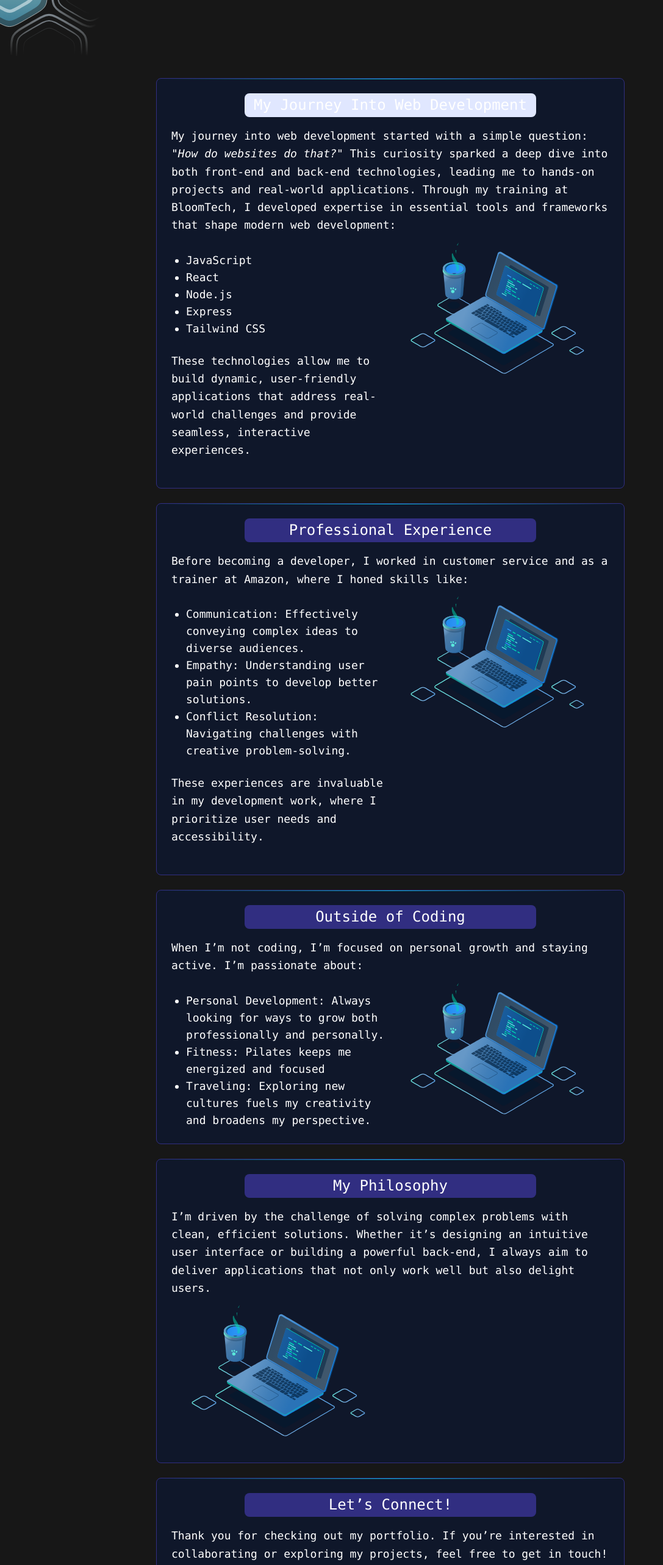
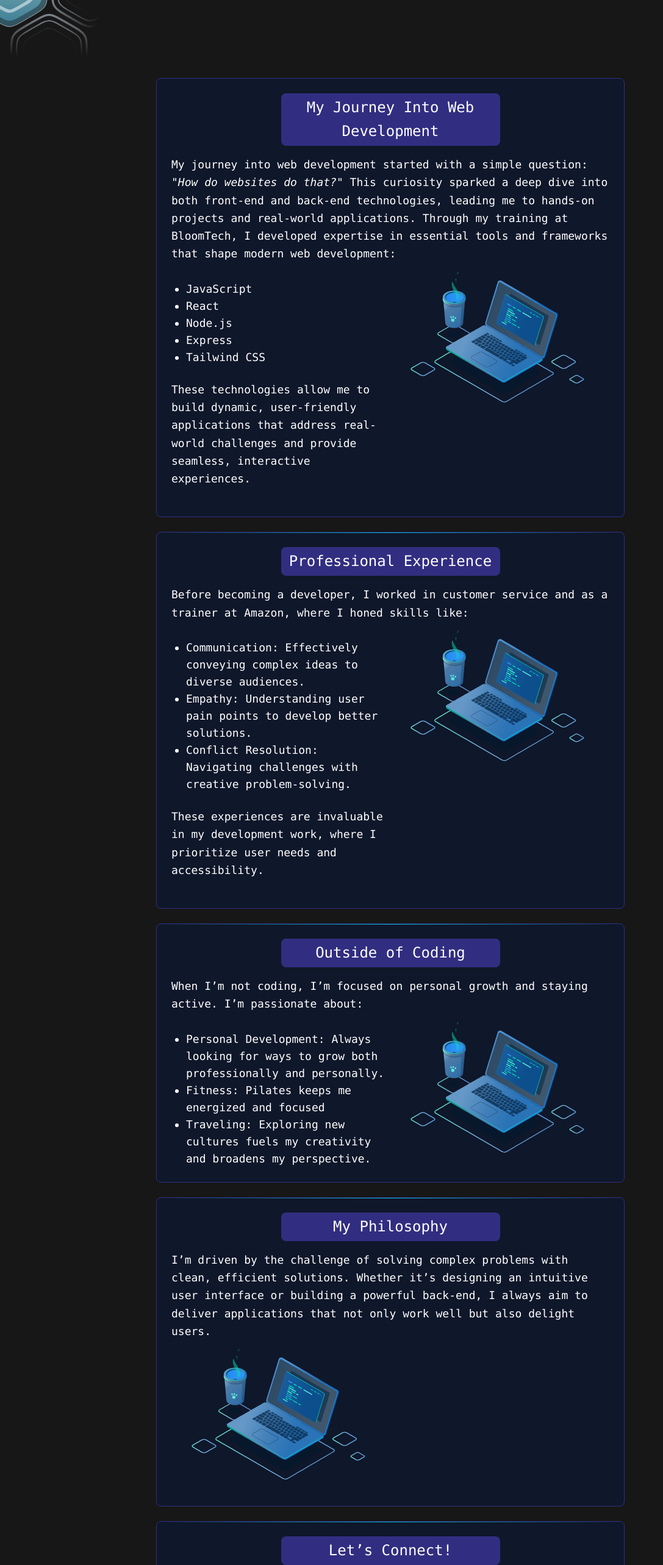
Before and after one commit to FarhanaUK/Portfolio, a React (Vite) app in the folder portfolio/: page /about in a window 1280 px wide. Shown: the part 100-2666 px from the top of the page at 61% size, without its empty margins (0-1087 px from the left). Built offline with nearby package versions, Linux system fonts and the light colour scheme.

Commit message:
bacground width handled

```diff
--- a/portfolio/src/pages/About.jsx
+++ b/portfolio/src/pages/About.jsx
@@ -6,8 +6,7 @@ function About() {
     <div className="mb-6 text-lg leading-relaxed flex justify-center md:flex-row text-white p-6 md:p-12 mx-4 mt-28">
       <section className="md:w-2/3 space-y-6">
         <div className="flex flex-col items-center border border-indigo-900 rounded-lg bg-slate-900 p-6 relative">
-        <div className="absolute top-0 left-0 w-full h-[1px] bg-gradient-to-r from-transparent via-cyan-500 to-transparent"></div>
-          <h1 className="text-center text-2xl leading-relaxed mb-4 bg-indigo-100 w-full md:w-2/3 rounded-lg w-full mx-auto">
+        <h1 className="text-center text-2xl leading-relaxed mb-4 bg-indigo-900 w-full md:w-2/3 lg:w-1/2 max-w-lg mx-auto rounded-lg py-1">
   My Journey Into Web Development
 </h1>
           <p>
@@ -53,7 +52,7 @@ function About() {
 
         <div className="flex flex-col items-center border border-indigo-900 rounded-lg bg-slate-900 p-6 relative">
         <div className="absolute top-0 left-0 w-full h-[1px] bg-gradient-to-r from-transparent via-cyan-500 to-transparent"></div>
-          <h1 className="text-center text-2xl leading-relaxed mb-4 bg-indigo-900 md:w-2/3 rounded-lg w-full mx-auto">
+        <h1 className="text-center text-2xl leading-relaxed mb-4 bg-indigo-900 w-full md:w-2/3 lg:w-1/2 max-w-lg mx-auto rounded-lg py-1">
         Professional Experience
           </h1>
           <p>
@@ -100,7 +99,7 @@ function About() {
 
         <div className="flex flex-col items-center border border-indigo-900 rounded-lg bg-slate-900 p-6 relative">
         <div className="absolute top-0 left-0 w-full h-[1px] bg-gradient-to-r from-transparent via-cyan-500 to-transparent"></div>
-          <h1 className="text-center text-2xl leading-relaxed mb-4 bg-indigo-900 md:w-2/3 rounded-lg w-full mx-auto">
+        <h1 className="text-center text-2xl leading-relaxed mb-4 bg-indigo-900 w-full md:w-2/3 lg:w-1/2 max-w-lg mx-auto rounded-lg py-1">
         Outside of Coding
           </h1>
           <p>
@@ -141,7 +140,7 @@ function About() {
 
         <div className="flex flex-col items-center border border-indigo-900 rounded-lg bg-slate-900 p-6 relative">
         <div className="absolute top-0 left-0 w-full h-[1px] bg-gradient-to-r from-transparent via-cyan-500 to-transparent"></div>
-        <h1 className="text-center text-2xl leading-relaxed mb-4 bg-indigo-900 md:w-2/3 rounded-lg w-full mx-auto">
+        <h1 className="text-center text-2xl leading-relaxed mb-4 bg-indigo-900 w-full md:w-2/3 lg:w-1/2 max-w-lg mx-auto rounded-lg py-1">
         My Philosophy
           </h1>
           <p>
@@ -169,7 +168,7 @@ function About() {
 
         <div className="flex flex-col items-center border border-indigo-900 rounded-lg bg-slate-900 p-6 relative">
         <div className="absolute top-0 left-0 w-full h-[1px] bg-gradient-to-r from-transparent via-cyan-500 to-transparent"></div>
-        <h1 className="text-center text-2xl leading-relaxed mb-4 bg-indigo-900 md:w-2/3 rounded-lg w-full mx-auto">
+        <h1 className="text-center text-2xl leading-relaxed mb-4 bg-indigo-900 w-full md:w-2/3 lg:w-1/2 max-w-lg mx-auto rounded-lg py-1">
    Let’s Connect!
           </h1>
           <p>
```
Lines whose indentation alone changed are shown as unchanged.
